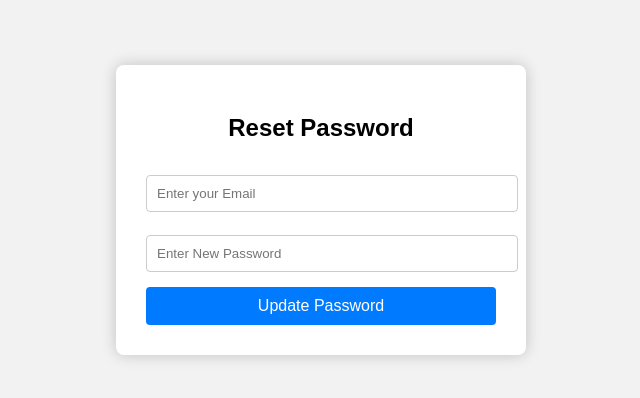
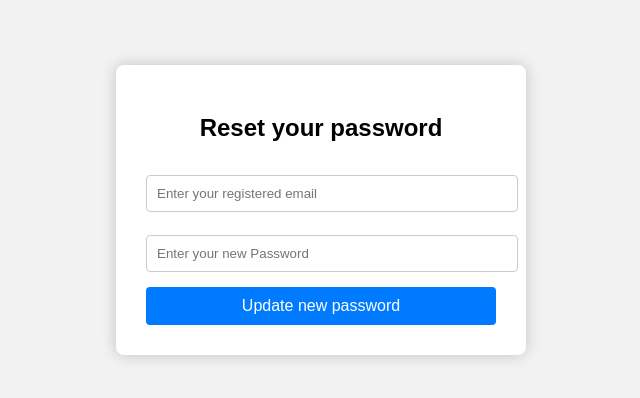
Before and after one commit to anuramvarma/Backend-Project, a website: page public/forgot.html in a window 1280 px wide. Shown: the part 198-596 px from the top of the page, without its empty margins (319-959 px from the left). Drawn offline with Linux system fonts and the light colour scheme.

Commit message:
Updated basic one

```diff
--- a/public/forgot.html
+++ b/public/forgot.html
@@ -48,11 +48,11 @@
 </head>
 <body>
   <div class="container">
-    <h2>Reset Password</h2>
+    <h2>Reset your password</h2>
     <form action="/forgot" method="post">
-      <input type="email" name="email" placeholder="Enter your Email" required>
-      <input type="password" name="newPassword" placeholder="Enter New Password" required>
-      <button  type="submit">Update Password</button>
+      <input type="email" name="email" placeholder="Enter your registered email " required>
+      <input type="password" name="newPassword" placeholder="Enter your new Password" required>
+      <button  type="submit">Update new password</button>
     </form>
   </div>
 
```
Also changed, not shown: public/index.html (+2 -2 lines), public/login.html (+1 -1 lines), public/signup.html (+1 -1 lines).
